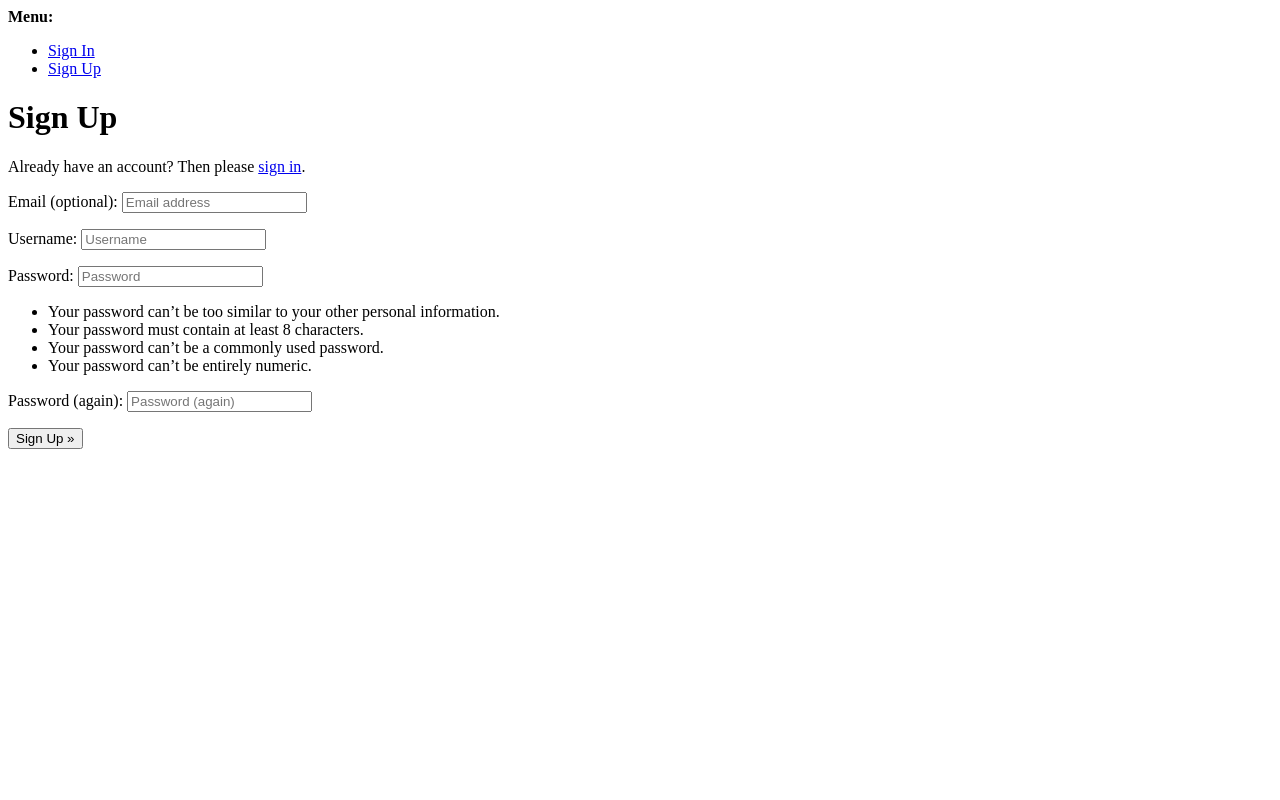
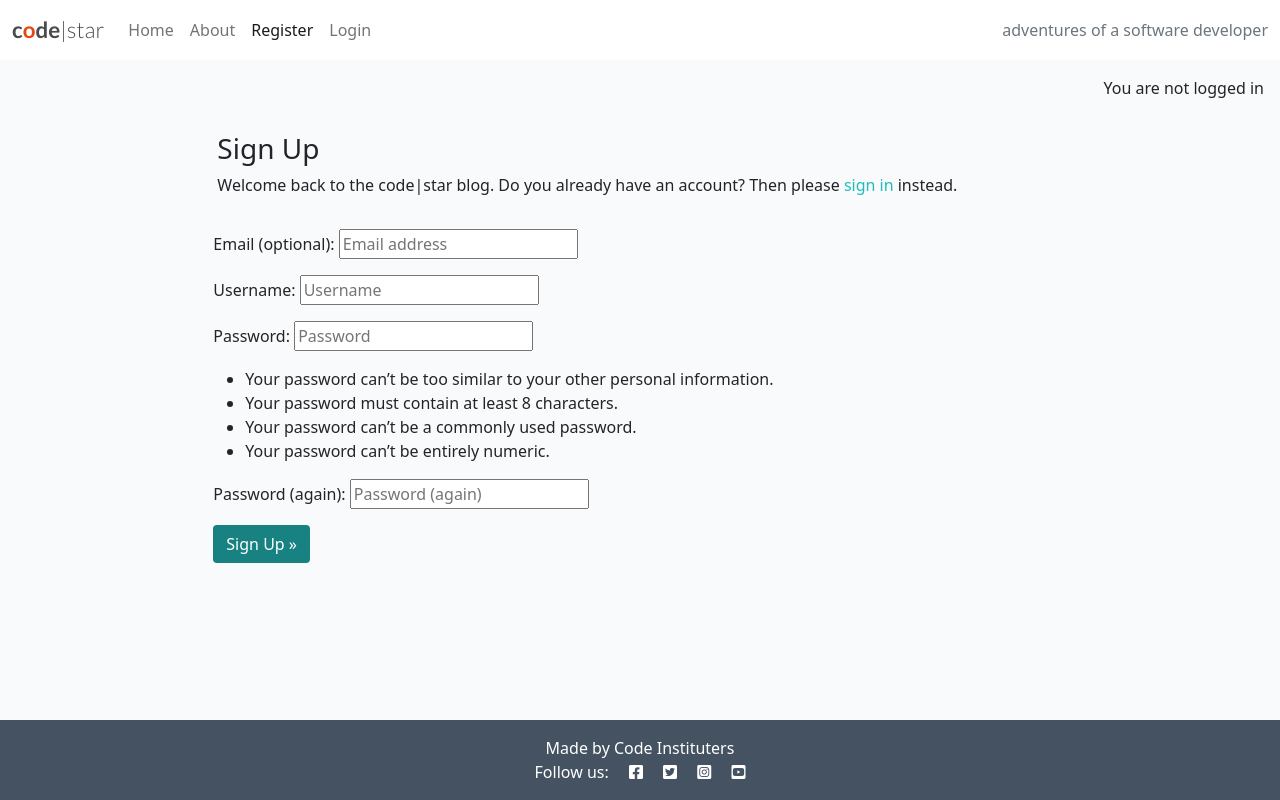
Before and after one commit to guisselacp/django-blog, a Django app: page /accounts/signup/ in a window 1280 px wide. Run offline with Django 4.2, Linux system fonts and the light colour scheme.

Commit message:
Add custom templates -signup.html

```diff
--- a/codestar/settings.py
+++ b/codestar/settings.py
@@ -29,7 +29,7 @@ TEMPLATES_DIR = os.path.join(BASE_DIR, 'templates')
 SECRET_KEY = os.environ.get("SECRET_KEY")
 
 # SECURITY WARNING: don't run with debug turned on in production!
-DEBUG = False
+DEBUG = True
 
 # ALLOWED_HOSTS = ['8000-guisselacp-djangoblog-mps08ilslce.ws.codeinstitute-ide.net','.herokuapp.com']
 ALLOWED_HOSTS = ['8000-guisselacp-djangoblog-pmpc2zf8wq4.ws.codeinstitute-ide.net','.herokuapp.com']
--- a/templates/account/signup.html
+++ b/templates/account/signup.html
@@ -1,21 +1,34 @@
-{% extends "account/base.html" %}
+{% extends "base.html" %}
 
 {% load i18n %}
 
 {% block head_title %}{% trans "Signup" %}{% endblock head_title %}
 
 {% block content %}
-<h1>{% trans "Sign Up" %}</h1>
-
-<p>{% blocktrans %}Already have an account? Then please <a href="{{ login_url }}">sign in</a>.{% endblocktrans %}</p>
-
+<div class="container"></div>
+  <div class="row">
+    <div class="col-md-8 mt-3 offset-md-2">
+      <h3>{% trans "Sign Up" %}</h3>
+      <p>{% blocktrans %}
+        Welcome back to the code|star blog.
+        Do you already have an account? Then please
+        <a class="link" href="{{ login_url }}">sign in</a>
+        instead.
+        {% endblocktrans %}</p>
+    </div>
+  </div>
+  <div class="row"></div>
+    <div class="col-md-8 mt-3 offset-md-2">
       <form class="signup" id="signup_form" method="post" action="{% url 'account_signup' %}">
         {% csrf_token %}
         {{ form.as_p }}
         {% if redirect_field_value %}
         <input type="hidden" name="{{ redirect_field_name }}" value="{{ redirect_field_value }}" />
         {% endif %}
-  <button type="submit">{% trans "Sign Up" %} &raquo;</button>
+        <button class="btn btn-signup right" type="submit">{% trans "Sign Up" %} &raquo;</button>
       </form>
+    </div>
+  </div>
+</div>
 
 {% endblock content %}
--- a/templates/base.html
+++ b/templates/base.html
@@ -78,6 +78,11 @@
     </nav>
 
     <main class="flex-shrink-0 main-bg">
+        {% if user.is_authenticated %}
+        <p class="text-end m-3">You are logged in as {{ user }}</p>
+        {% else %}
+        <p class="text-end m-3">You are not logged in</p>
+        {% endif %}
 
         {% block content %}
         <!-- Content Goes here -->
```
Lines whose indentation alone changed are shown as unchanged.
